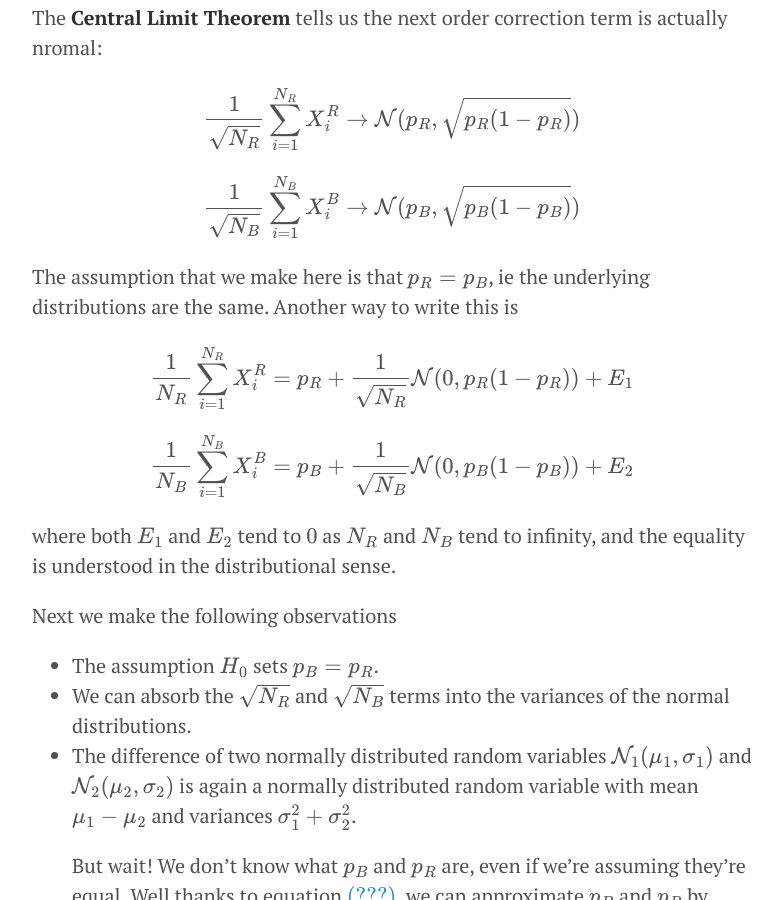
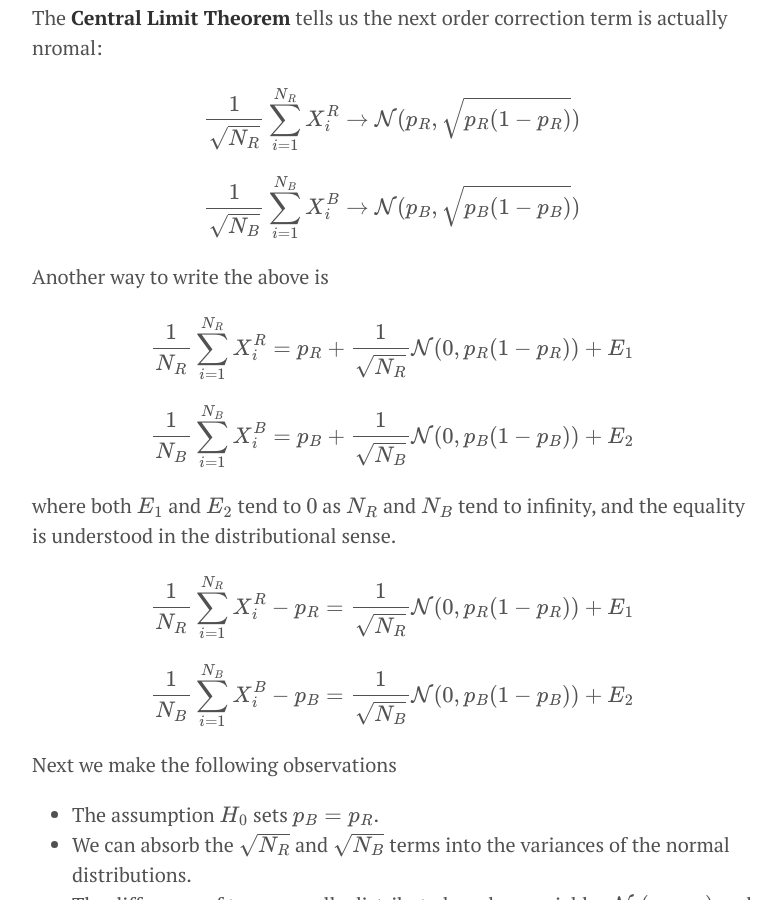
Before and after one commit to doriang102/doriang102.github.io, a Jekyll site: the page built from _posts/2017-05-28-hypothesis-testing.md, in a window 1280 px wide and 900 px high, scrolled down 1237 px. Shown: the whole window, without its empty margins (248-1031 px from the left). Built offline with Jekyll 4.4.1, drawn with Linux system fonts in a browser that asks for light colours; our own code applies the rules of GitHub Pages for plain Markdown files; formulas are drawn with MathJax 3.

Commit message:
Update 2017-05-28-hypothesis-testing.md

```diff
--- a/_posts/2017-05-28-hypothesis-testing.md
+++ b/_posts/2017-05-28-hypothesis-testing.md
@@ -33,8 +33,7 @@ $$\frac{1}{\sqrt{N_B}} \sum_{i=1}^{N_B} X_i^B \to \mathcal{N}(p_B, \sqrt{p_B(1-p
 
 
 
-
-The assumption that we make here is that $$p_R = p_B$$, ie the underlying distributions are the same. Another way to write this is
+Another way to write the above is
 
 
 $$\frac{1}{N_R}\sum_{i=1}^{N_R} X_i^R = p_R + \frac{1}{\sqrt{N_R}} \mathcal{N}(0, p_R(1-p_R)) + E_1$$
@@ -44,6 +43,13 @@ $$\frac{1}{N_B}\sum_{i=1}^{N_B} X_i^B = p_B + \frac{1}{\sqrt{N_B}} \mathcal{N}(0
 
 
 where both $$E_1$$ and $$E_2$$ tend to $$0$$ as $$N_R$$ and $$N_B$$ tend to infinity, and the equality is understood in the distributional sense.
+
+
+$$\frac{1}{N_R}\sum_{i=1}^{N_R} X_i^R - p_R = \frac{1}{\sqrt{N_R}} \mathcal{N}(0, p_R(1-p_R)) + E_1$$
+
+
+$$\frac{1}{N_B}\sum_{i=1}^{N_B} X_i^B - p_B = \frac{1}{\sqrt{N_B}} \mathcal{N}(0, p_B(1-p_B)) + E_2$$
+
 
 Next we make the following observations
 
```
